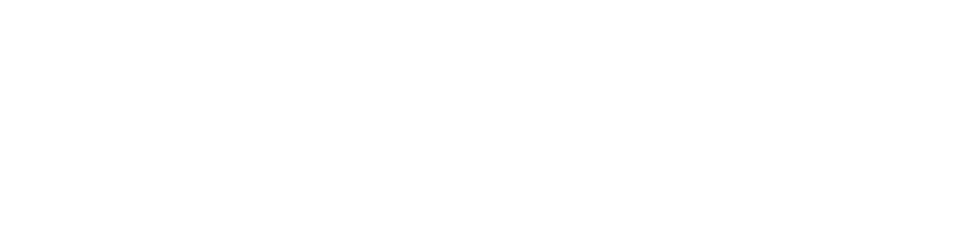
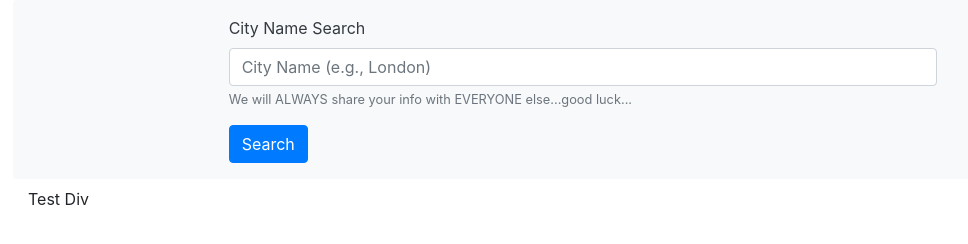
Before and after one commit to BrandonEJenkins/BJ-bc-Homework-6, a plain HTML site: page index.html in a window 1280 px wide. Shown: the whole page, without its empty margins (57-1025 px from the left). Drawn offline with nearby package versions, Linux system fonts and the light colour scheme.

Commit message:
added html bs form for city search added and tested simple js event listener

```diff
--- a/index.html
+++ b/index.html
@@ -14,6 +14,42 @@
 </head>
 <body>
 
+    <div class="container" id="cityInputDiv">
+        <div class="row justify-content-center p-3 mb-2 bg-light text-dark rounded">
+            <div class="col-sm-8">
+
+                <form>
+                    <div class="form-group">
+                        <label for="citySearchInput">City Name Search</label>
+                        <input type="text" class="form-control" id="citySearchInput" placeholder="City Name (e.g., London)" aria-describedby="cityInput">
+                        <small id="cityInput" class="form-text text-muted">We will ALWAYS share your info with EVERYONE else...good luck...</small>
+                    </div>
+
+                    <button type="submit" class="btn btn-primary" id="searchButton">Search</button>
+                </form>
+
+            </div>
+        </div><!-- row -->
+    </div><!-- #cityInputDiv -->
+
+    <div class="container" id="searchHistoryDiv">
+        <div class="row">
+            <div class="col-sm-8">
+
+                <div class="cityHistoryArea" id="citySearchHistory">
+                    <p>Test Div</p>
+                </div>
+
+            </div>
+        </div><!-- row -->
+    </div><!-- #searchHistoryDiv -->
+
+    <script>
+
+        // Pseudo Code
+            //
+
+    </script>
 
 
 
@@ -24,5 +60,8 @@
     <script src="https://cdn.jsdelivr.net/npm/popper.js@1.16.0/dist/umd/popper.min.js" integrity="sha384-Q6E9RHvbIyZFJoft+2mJbHaEWldlvI9IOYy5n3zV9zzTtmI3UksdQRVvoxMfooAo" crossorigin="anonymous"></script>
     <script src="https://stackpath.bootstrapcdn.com/bootstrap/4.5.0/js/bootstrap.min.js" integrity="sha384-OgVRvuATP1z7JjHLkuOU7Xw704+h835Lr+6QL9UvYjZE3Ipu6Tp75j7Bh/kR0JKI" crossorigin="anonymous"></script>
 
+    <!-- Custom JS Scripts -->
+    <script src="./scripts.js" type="text/javascript"></script>
+
 </body>
 </html>
--- a/scripts.js
+++ b/scripts.js
@@ -0,0 +1,29 @@
+// Weather App Script File
+
+// Pseudo Code
+    // Create user city search text area
+    // Get user city search input
+    // Create ajax call to request openweather url data with 'GET' method
+    // Declare variable to store function to get url data
+    // Declare variable to store results of get method
+    // Create function to append user city search history to html element
+    // Create event listener for search button
+    // Create function that creates new unordered list item when url data fetched
+    // Append new unordered list item to existing html element
+    // Create variable to store user city search field input
+    // Declare variable that stores user inputs and concatenates result into url for ajax call
+    // Declare variable that stores base url without the api key and without the specific desired city
+    // Declare variable that stores api key
+    // Create function that triggers if / else statement when search button clicked to check if city name field is empty when and return input required message to user
+    // Declare variable that gets city search text area for use in script
+    // Declare variable that gets search button for use in script
+
+
+// Get html elements
+// var cityInputEl = $('#citySearchInput');
+// var searchButtonEl = $('#searchButton');
+
+// Click events
+$('#searchButton').on('click', function() {
+    alert("button was clicked");
+});
```
